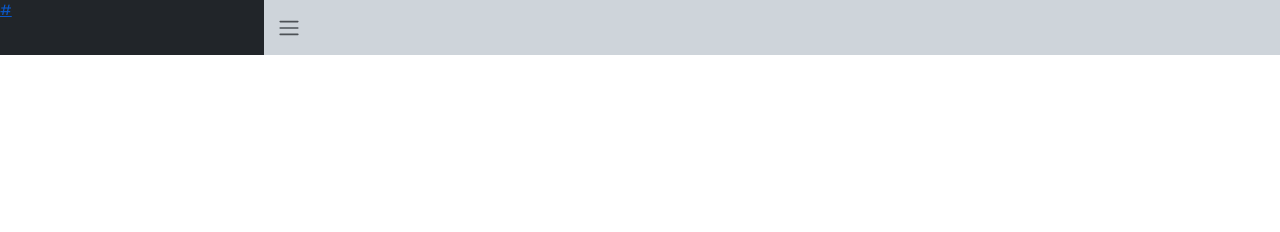
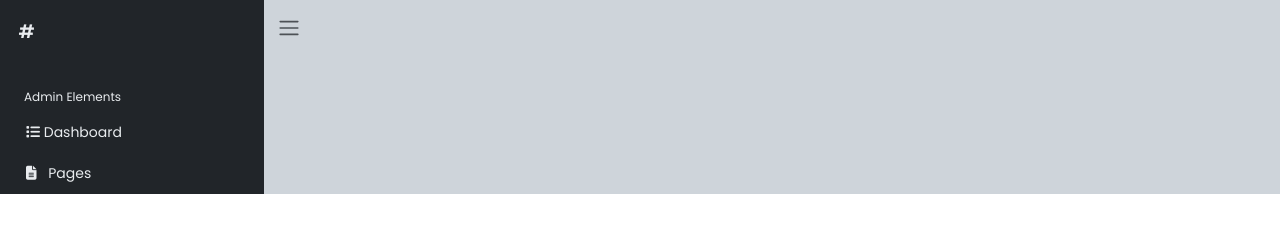
Before and after one commit to malikhussain26/Bootstrap_Admin_and_User_Page, a plain HTML site: page pages/index.html in a window 1280 px wide. Drawn offline with nearby package versions, Linux system fonts and the light colour scheme.

Commit message:
adding more to sidebar

```diff
--- a/pages/index.html
+++ b/pages/index.html
@@ -16,6 +16,32 @@
                 <div class="sidebar-logo">
                     <a href="#">#</a>
                 </div>
+                <ul class="sidebar-nav">
+                    <li class="sidebar-header">
+                        Admin Elements
+                    </li>
+                    <li class="sidebar-item">
+                        <a href="#" class="sidebar-link">
+
+                            <i class="fa-solid fa-list"></i>
+                            Dashboard
+                        </a>
+                    </li>
+                    <li class="sidebar-item">
+                        <a href="#" class="sidebar-link collapsed" data-bs-target="#pages" data-bs-toggle="collapse" aria-expanded="false">
+                            <i class="fa-solid fa-file-lines pe-2"></i>
+                            Pages
+                        </a>
+                        <ul id="pages" class="sidebar-dropdown list-unstyled collapse" data-bs-parent="#sidebar">
+                            <li class="sidebar-item">
+                                <a href="#" class="sidebar-link">Page 1</a>
+                            </li>
+                            <li class="sidebar-item">
+                                <a href="#" class="sidebar-link">Page 2</a>
+                            </li>
+                        </ul>
+                    </li>
+                </ul>
              </div>
         </aside>
         <div class="main">
--- a/styles/index.css
+++ b/styles/index.css
@@ -1,12 +1,12 @@
 @import url('https://fonts.googleapis.com/css2?family=Poppins:ital,wght@0,100;0,200;0,300;0,400;0,500;0,600;0,700;0,800;0,900;1,100;1,200;1,300;1,400;1,500;1,600;1,700;1,800;1,900&display=swap');
 
 *,::after,
-::before{
+::before {
     box-sizing: border-box;
     ;
 }
 
-body{
+body {
     font-family: 'poppins', sans-serif;
     font-size: 0.875rem;
     opacity: 1;
@@ -14,9 +14,20 @@ body{
     margin: 0;
 }
 
+a {
+    cursor: pointer;
+    text-decoration: none;
+    font-family: 'poppins', sans-serif;
+
+}
+
+li {
+    list-style: none;
+}
+
 /* Layout for admin dashboard */
 
-.wrapper{
+.wrapper {
     align-items: stretch;
     display: flex;
     width: 100%;
@@ -30,7 +41,7 @@ body{
     transition: all 0.35s ease-in-out;
 }
 
-.main{
+.main {
     display: flex;
     flex-direction: column;
     min-height: 100v;
@@ -40,3 +51,38 @@ body{
     width: 100%;
     background: var(--bs-dark-bg-subtle);
 }
+
+/* Sidebar Elements */
+
+.sidebar-logo {
+    padding: 1.15rem;
+
+}
+
+.sidebar-logo a {
+    color: #e9ecef;
+    font-size: 1.15rem;
+    font-weight: 600;
+}
+
+.sidebar-nav {
+    flex-grow: 1;
+    list-style: none;
+    margin-bottom: 0;
+    padding-left: 0;
+    margin-left: 0;
+}
+
+.sidebar-header {
+    color: #e9ecef;
+    font-size: .75rem;
+    padding: 1.5rem 1.5rem .375rem;
+}
+
+a.sidebar-link {
+    padding: .625rem 1.625rem;
+    color: #e9ecef;
+    position: relative;
+    display: block;
+    font-size: 0.875rem;
+}
```
